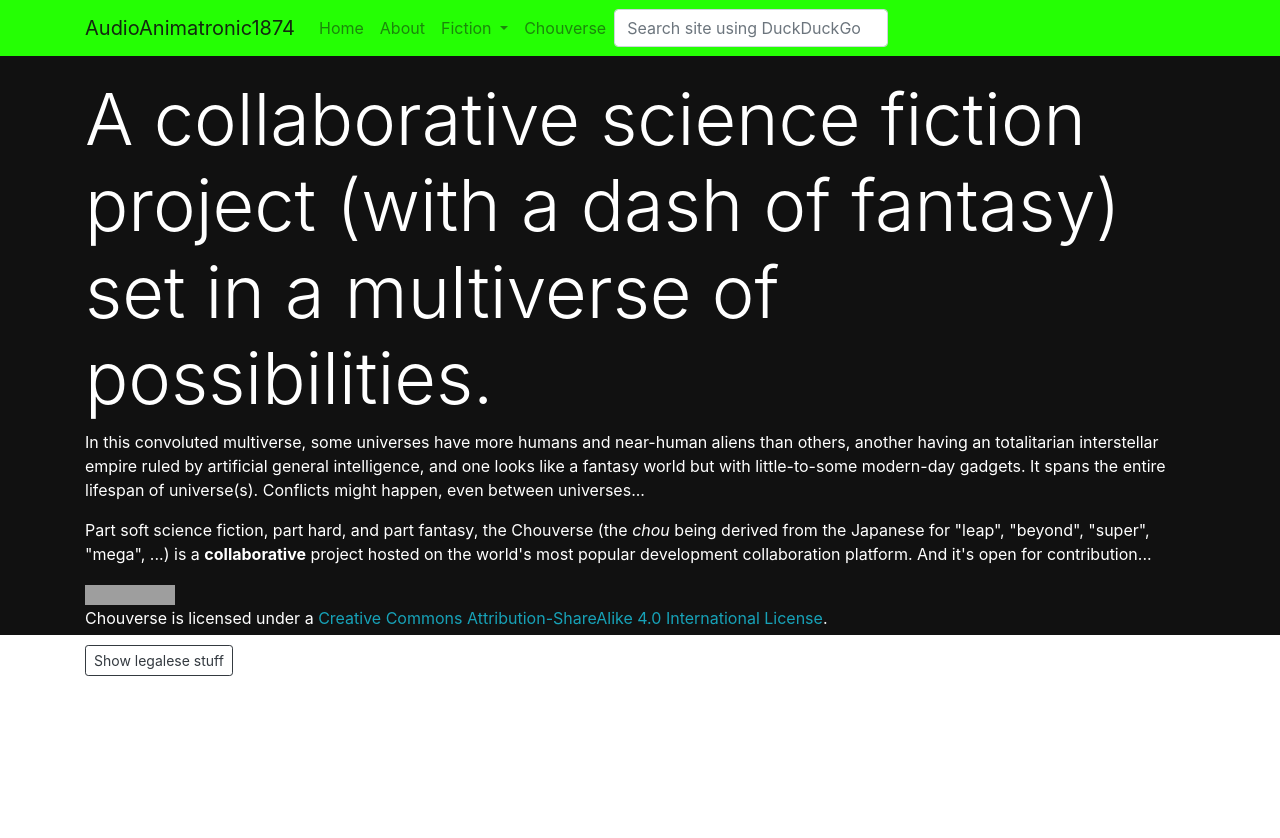
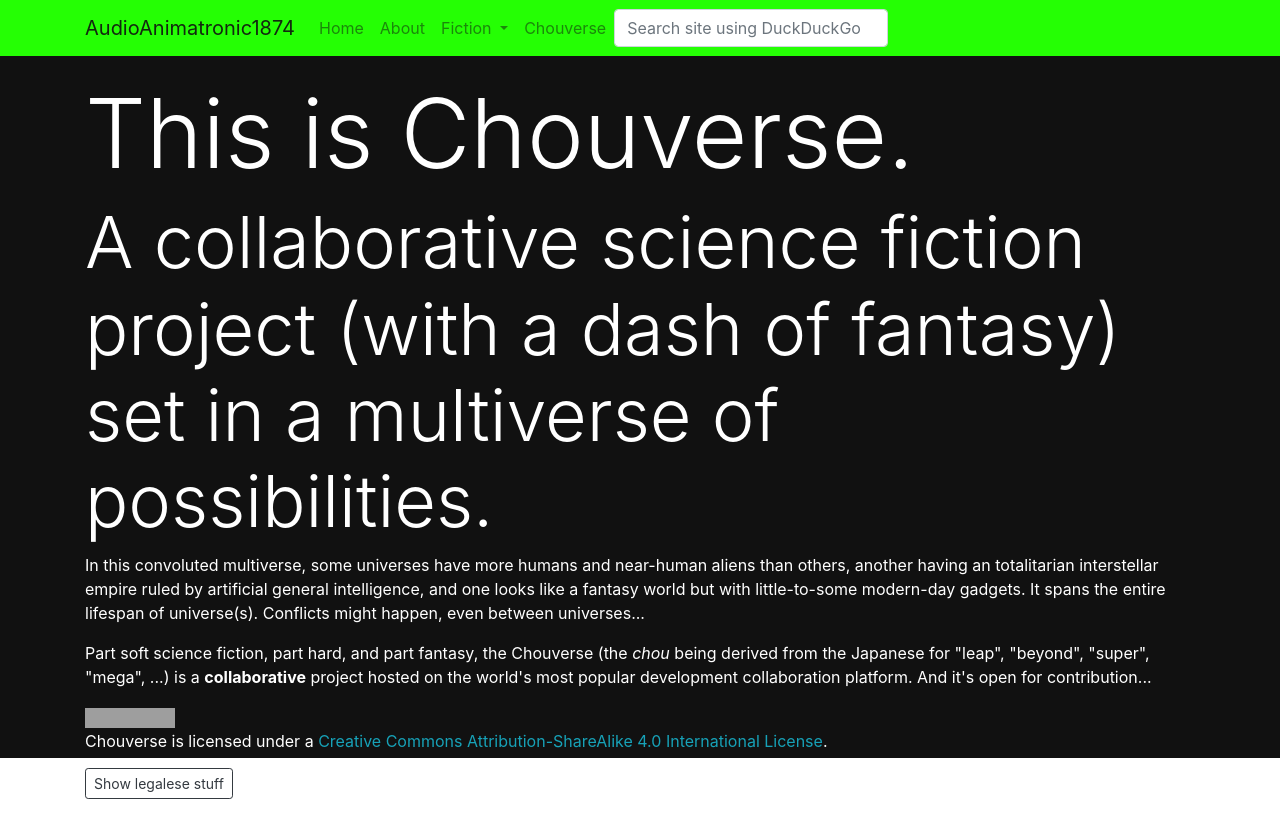
Before and after one commit to aa1874/aa1874site, a Jekyll site: the page built from chouverse.html, in a window 1280 px wide. Shown: the top 838 px of the page. Built offline with Jekyll 4.4.1, drawn with Linux system fonts in a browser that asks for light colours; nearby versions of some CDN libraries; some web fonts are replaced; grey boxes are pictures that could not be loaded.

Commit message:
chouverse

```diff
--- a/chouverse.html
+++ b/chouverse.html
@@ -4,6 +4,8 @@ permalink: /chouverse/
 title: Chouverse
 ---
 
+<h1 class="display-1">This is Chouverse.</h1>
+
 <h1 class="display-3">A collaborative science fiction project (with a dash of fantasy) set in a multiverse of possibilities.</h1>
 
 <p>In this convoluted multiverse, some universes have more humans and near-human aliens than others, another having an totalitarian interstellar empire ruled by artificial general intelligence, and one looks like a fantasy world but with little-to-some modern-day gadgets. It spans the entire lifespan of universe(s). Conflicts might happen, even between universes...</p>
```
